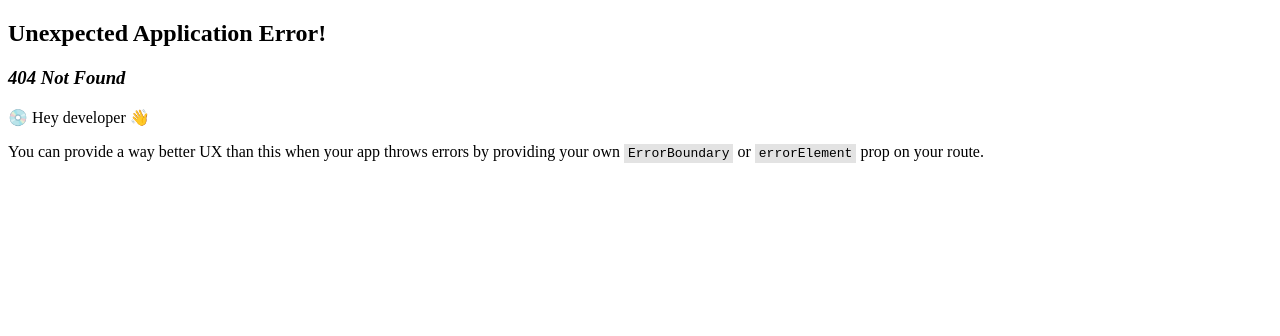
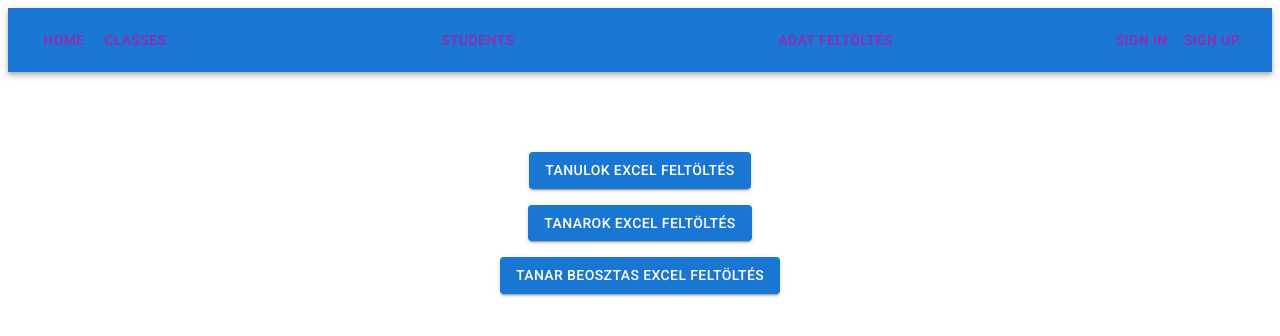
Before and after one commit to Hollglow/katalogus-frontend, a React (Create React App) app: page /upload in a window 1280 px wide. Before the commit this address had no page. Shown: the top 336 px of the page. Built offline with nearby package versions, Linux system fonts and the light colour scheme; no server answers.

Commit message:
Upload csv page

```diff
--- a/src/App.js
+++ b/src/App.js
@@ -7,6 +7,7 @@ import { WelcomePage } from './pages/WelcomePage';
 import { classLoader } from './pages/DataPage';
 import { StudentPage, studentLoader } from './pages/StudentPage';
 import { AllStudentPage, allStudentLoader } from './pages/AllStudentPage';
+import { UploadPage } from './pages/UploadPage';
 
 const router = createBrowserRouter(
   createRoutesFromElements(
@@ -18,6 +19,7 @@ const router = createBrowserRouter(
       <Route path="/classes/:classId" element = {<DataPage/>} loader={({params}) => classLoader(params)}/>
       <Route path="/students/:studentId" element = {<StudentPage/>} loader={({params}) => studentLoader(params)}/>
       <Route path="/students" element = {<AllStudentPage/>} loader={allStudentLoader}/>
+      <Route path="/upload" element = {<UploadPage/>} />
 
     </Route>
   )
--- a/src/components/Navbar.js
+++ b/src/components/Navbar.js
@@ -17,6 +17,7 @@ export const Navbar = () => {
           <Button component={RouterLink} to="/" color="secondary">Home</Button>
           <Button sx={{ flex: 1 , justifyContent: "left"}} component={RouterLink} to="/classes" color="secondary">Classes</Button>
           <Button sx={{ flex: 1 , justifyContent: "left"}} component={RouterLink} to="/students" color="secondary">Students</Button>
+          <Button sx={{ flex: 1 , justifyContent: "left"}} component={RouterLink} to="/upload" color="secondary">Adat Feltöltés</Button>
           <AuthButtons/>
         </Toolbar>
     </AppBar>
--- a/src/pages/AllStudentPage.js
+++ b/src/pages/AllStudentPage.js
@@ -1,5 +1,4 @@
-import { CircularProgress, Container, Stack } from "@mui/material";
-import { ClassStudentsTable } from "../components/ClassStudentsTable";
+import { CircularProgress, Stack } from "@mui/material";
 import { collection, getDocs } from "firebase/firestore";
 import { firestore } from "../config/firebase";
 import { useLoaderData, useNavigation } from "react-router-dom";
--- a/src/pages/DataPage.js
+++ b/src/pages/DataPage.js
@@ -1,5 +1,4 @@
 import { CircularProgress, Typography } from "@mui/material";
-import { ClassStudentsTable } from "../components/ClassStudentsTable";
 import { doc, getDoc } from "firebase/firestore";
 import { firestore } from "../config/firebase";
 import { useLoaderData, useNavigation } from "react-router-dom";
--- /dev/null
+++ b/src/pages/UploadPage.js
@@ -0,0 +1,12 @@
+import { Button, Stack } from "@mui/material"
+import { tanarbeosztasFillExcel, tanarokFillExcel, tanulokFillExcel } from "../database/CsvImport"
+
+export const UploadPage = () => {
+  return(
+    <Stack direction="column" justifyContent="space-evenly" alignItems="center" spacing={2} margin={10}>
+      <Button variant="contained" component="label">Tanulok Excel Feltöltés<input type="file" accept=".csv" hidden onChange={tanulokFillExcel}></input></Button>
+      <Button variant="contained" component="label">Tanarok Excel Feltöltés<input type="file" accept=".csv" hidden onChange={tanarokFillExcel}></input></Button>
+      <Button variant="contained" component="label">Tanar Beosztas Excel Feltöltés<input type="file" accept=".csv" hidden onChange={tanarbeosztasFillExcel}></input></Button>
+    </Stack>
+  )
+}
--- a/src/pages/WelcomePage.js
+++ b/src/pages/WelcomePage.js
@@ -1,6 +1,5 @@
 import { Button } from "@mui/material";
 import { tanulokFill, osztalyokFill, tanarokFill, jegyekFill, tantargyakFill } from "../database/faker";
-import { tanarbeosztasFillExcel, tanarokFillExcel, tanulokFillExcel } from "../database/CsvImport";
 
 export const WelcomePage = () =>{
   return(
@@ -10,9 +9,6 @@ export const WelcomePage = () =>{
     <Button onClick={tanarokFill}>Fill Tanarok</Button>
     <Button onClick={jegyekFill}>Fill Jegyek</Button>
     <Button onClick={tantargyakFill}>Fill Tantargyak</Button>
-    <Button variant="contained" component="label">Test Excel Tanulok<input type="file" accept=".csv" hidden onChange={tanulokFillExcel}></input></Button>
-    <Button variant="contained" component="label">Test Excel Tanarok<input type="file" accept=".csv" hidden onChange={tanarokFillExcel}></input></Button>
-    <Button variant="contained" component="label">Test Excel Tanar Beosztas<input type="file" accept=".csv" hidden onChange={tanarbeosztasFillExcel}></input></Button>
     </>
   );
 }
```
